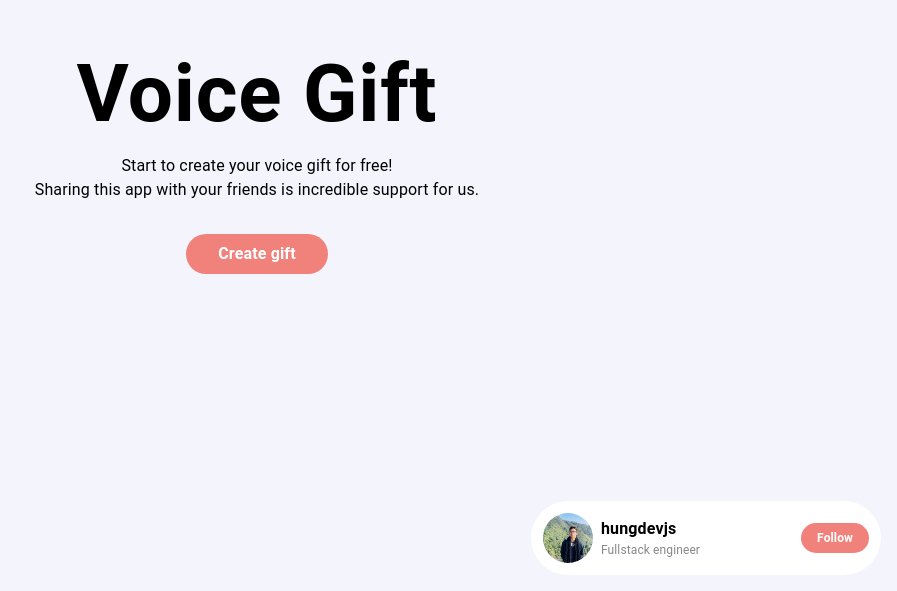
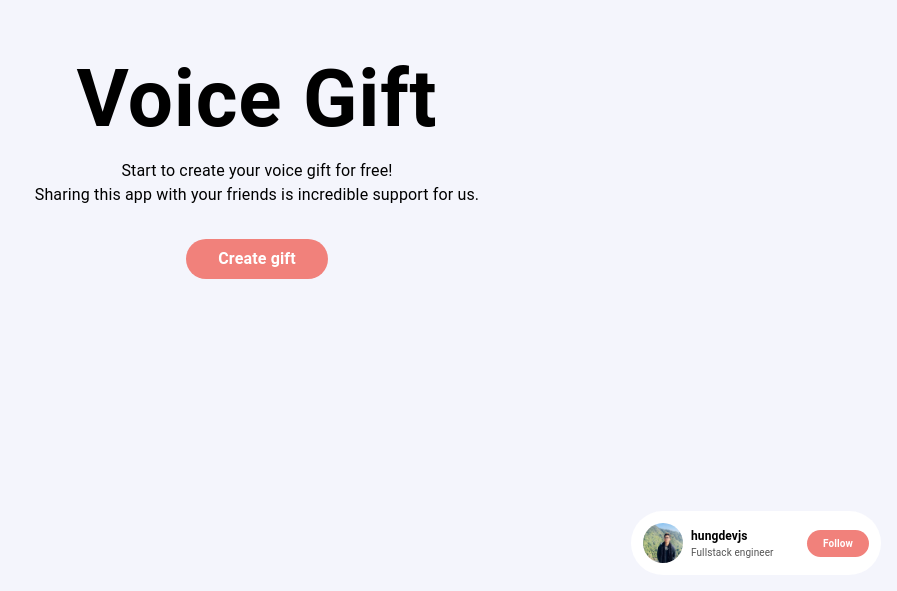
Before and after one commit to hungdevjs/voice-gift, a React (Create React App) app in the folder frontend/: page / in a window 1280 px wide. Shown: the part 209-800 px from the top of the page, without its empty margins (383-1280 px from the left). Built offline with nearby package versions, Linux system fonts and the light colour scheme.

Commit message:
chores: change text size && color

```diff
--- a/frontend/src/pages/Home/index.js
+++ b/frontend/src/pages/Home/index.js
@@ -55,7 +55,7 @@ const Home = () => {
       </Box>
       <Box display="flex" justifyContent="flex-end">
         <Box
-          width="350px"
+          width="250px"
           maxWidth="90vw"
           p={1.5}
           bgcolor="white"
@@ -68,7 +68,7 @@ const Home = () => {
             src="/images/avatar.jpeg"
             alt="avatar"
             style={{
-              width: 50,
+              width: 40,
               aspectRatio: '1/1',
               borderRadius: '50%',
               objectFit: 'cover',
@@ -76,8 +76,10 @@ const Home = () => {
             }}
           />
           <Box flex={1}>
-            <Typography fontWeight={600}>hungdevjs</Typography>
-            <Typography fontSize="12px" color="#888">
+            <Typography fontSize="12px" fontWeight={600}>
+              hungdevjs
+            </Typography>
+            <Typography fontSize="10px" color="#555">
               Fullstack engineer
             </Typography>
           </Box>
@@ -92,7 +94,7 @@ const Home = () => {
               }}
               onClick={() => window.open('https://hungdevjs.web.app')}
             >
-              <Typography fontSize="12px" fontWeight={600} color="white">
+              <Typography fontSize="10px" fontWeight={600} color="white">
                 Follow
               </Typography>
             </Box>
```
